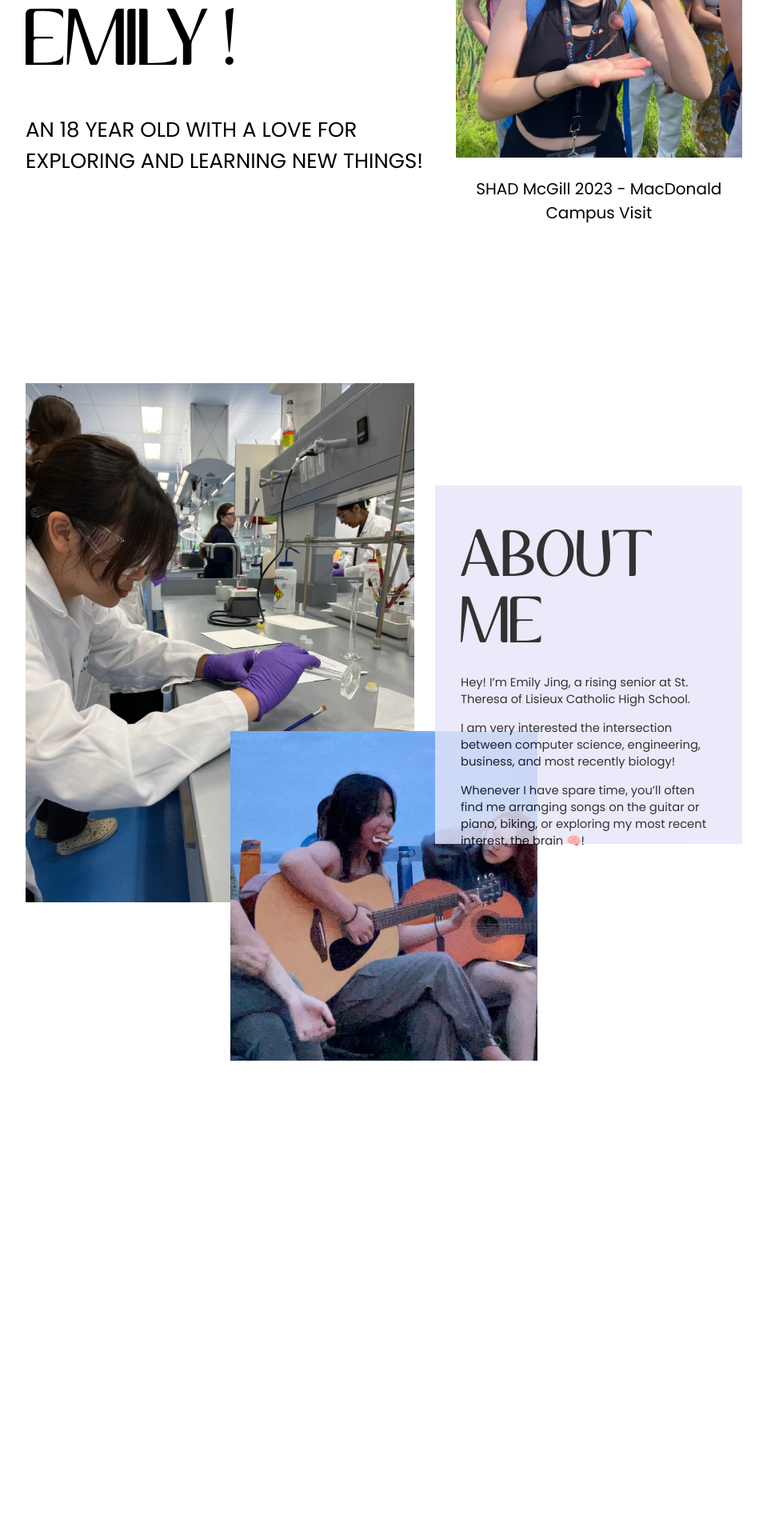
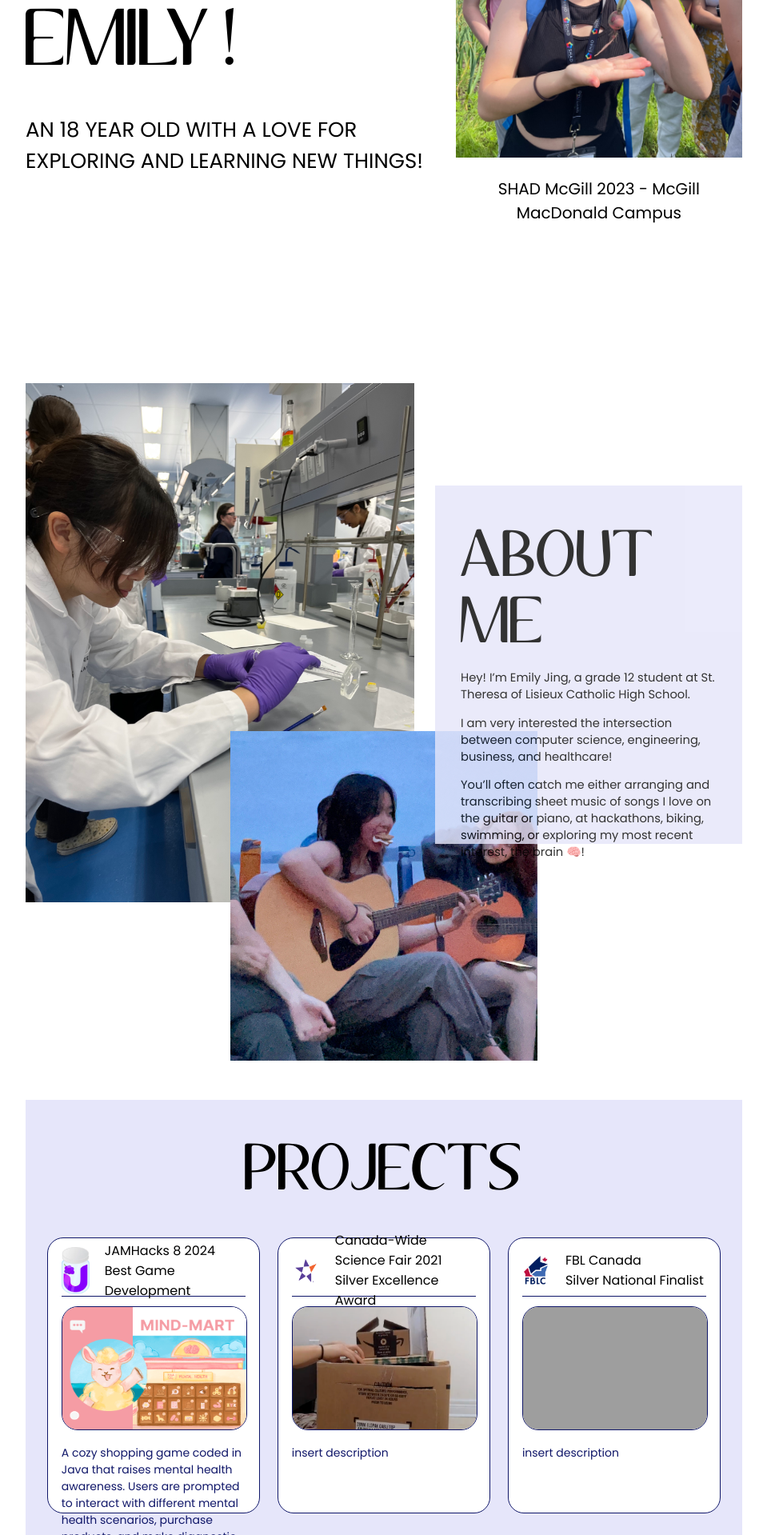
Before and after one commit to ej1ng/portfolio, a PHP site: page / in a window 1280 px wide. Shown: the part 481-2400 px from the top of the page at 80% size, without its empty margins (160-1119 px from the left). Before the commit the page ends 1807 px from the top, so only its background shows below. Run offline with PHP 8.4, Linux system fonts and the light colour scheme; grey boxes are pictures that could not be loaded.

Commit message:
added some projects

```diff
--- a/index.html
+++ b/index.html
@@ -15,26 +15,32 @@
     <body>
         <div class="screen">
             <!--Navbar container-->
-
             <nav class="navbar">
+                <!--Home logo-->
                 <div class="nav-logo">
                     <a href="index.html">
                         <img id="logo" src="images/logo.png">
                     </a>
                 </div>
-
+                <!--Button options-->
                 <div class="nav-options">
+                    <a href="#about-me"class="button">
+                        ABOUT ME
+                    </a>
+                    <a href="#projects"class="button">
+                        PROJECTS
+                    </a>
                     <a href="https://drive.google.com/file/d/1s-3Io4FFIIdEbHP8j-NIftH3UzEjJGBd/view?usp=sharing"class="button">
                         RESUME
                     </a>
                 </div>
             </nav>
 
-
+            <!--Body information-->
             <section class="content-block">
-
                 <!--Introduction section-->
                 <div class="intro-content">
+                    <!--Description-->
                     <div class="left-block">
                         <div id="intro-text">
                             HI, I'M EMILY !
@@ -42,28 +48,89 @@
                         <div class="description-box" id="intro-subtext">
                             AN 18 YEAR OLD WITH A LOVE FOR EXPLORING AND LEARNING NEW THINGS!
                         </div>
-
                     </div>
-
+                    <!--Awesome image-->
                     <div class="right-block">
                         <img id="plant-img" src="images/plant.png">
-                        <p id="caption">SHAD McGill 2023 - MacDonald Campus Visit</p>
+                        <p id="caption">SHAD McGill 2023 - McGill MacDonald Campus</p>
                     </div>
                 </div>
 
-                <div class="about-me-content">
+                <!--About me section-->
+                <div class="about-me-block" id="about-me">
+                    <!--Images-->
                     <img id="lab-img" src="images/lab.png">
                     <img id="guitar-img" src="images/guitar.png">
-
-                    <div class="about-me-block">
+                    <!--About me writing-->
+                    <div class="about-me-content">
                         <p id="header">ABOUT ME</p>
                         <div class="body-text">
-                            <p>Hey! I’m Emily Jing, a rising senior at St. Theresa of Lisieux Catholic High School.<p>
-                            <p>I am very interested the intersection between computer science, engineering, business, and most recently biology!<p>
-                            <p>Whenever I have spare time, you’ll often find me arranging songs on the guitar or piano, biking, or exploring my most recent interest, the brain 🧠!</p>
+                            <p>Hey! I’m Emily Jing, a grade 12 student at St. Theresa of Lisieux Catholic High School.<p>
+                            <p>I am very interested the intersection between computer science, engineering, business, and healthcare!<p>
+                            <p>You’ll often catch me either arranging and transcribing sheet music of songs I love on the guitar or piano, at hackathons, biking, swimming, or exploring my most recent interest, the brain 🧠!</p>
+                        </div>
+                    </div>
+                </div>
+
+                <!--Projects section-->
+                <div class="projects-block" id="projects">
+                    <p id="header">PROJECTS</p>
+                    <!--First row (three per row)-->
+                    <div class="projects-row">
+                        <!--JAMHACKS!-->
+                        <div class="project-container">
+                            <div class="project-upper" id="project-title">
+                                <img id="project-logo" src="images/jamhacks.png">
+                                JAMHacks 8 2024 <br>
+                                Best Game Development
+                            </div>
+                            <a href="https://github.com/ej1ng/mind-mart">
+                                <img id="project-image" src="images/mind-mart.png">
+                            </a>
+                            <div id="project-text">
+                                <p>A cozy shopping game coded in Java that raises mental health awareness. Users are prompted to interact with different mental health scenarios, purchase products, and make diagnostic inferences. </p>
+                            </div>
                         </div>
 
+                        <!--Science fair-->
+                        <div class="project-container">
+                            <div class="project-upper" id="project-title">
+                                <img id="project-logo" src="images/ysc.png">
+                                Canada-Wide Science Fair 2021 <br>
+                                Silver Excellence Award
+                            </div>
+                            <a href="https://partner.projectboard.world/ysc/project/cover-me-treasure-from-porch-pirates-arr-nqddx">
+                                <img id="project-image" src="images/box.png">
+                            </a>
+                            <div id="project-text">
+                                <p>insert description</p>
+                            </div>
+                        </div>
+
+                        <!--CNLC-->
+                        <div class="project-container">
+                            <div class="project-upper" id="project-title">
+                                <img id="project-logo" src="images/fblc.png">
+                                FBL Canada <br>
+                                Silver National Finalist
+                            </div>
+                            <a href="https://github.com/ej1ng/mind-mart">
+                                <img id="project-image" src="images/replace!.png">
+                            </a>
+                            <div id="project-text">
+                                <p>insert description</p>
+                            </div>
+                        </div>
                     </div>
+                    <!--Coming soon-->
+                    <div class="projects-row">
+                        More coming soon!
+                    </div>
+
+
+
+                <!--Experiences and leadership-->
+                <div class="experiences-block" id="experiences">
 
                 </div>
 
--- a/styles.css
+++ b/styles.css
@@ -1,3 +1,6 @@
+html {
+    scroll-behavior: smooth;
+}
 @font-face {
     font-family: 'Outfit';
     src: url(../fonts/Outfit-Light.ttf);
@@ -67,9 +70,10 @@ body {
 .content-block{
     display: block;
     width: 70vw;
-    height: 300vh;
+    height: auto;
     padding-left: 15%;
     padding-right: 15%;
+    animation: transitionIn 1s;
 }
 .intro-content {
     width: 70vw;
@@ -97,7 +101,6 @@ body {
     font-size: 88px;
     font-family: Aubrey;
     color: black;
-    animation: transitionIn 1s;
     padding-top: 280px;
     padding-bottom: 40px;
 }
@@ -105,31 +108,27 @@ body {
     font-size: 26px;
     font-family: Poppins;
     color: black;
-    animation: transitionIn 1s;
 }
 #caption {
     font-size: 20px;
     font-family: Poppins;
     color: black;
-    animation: transitionIn 1s;
     padding-left: 20%;
 }
 #plant-img {
     max-width: 80%;
     max-height: 90%;
-    animation: transitionIn 1s;
     padding-top: 100px;
     padding-left: 20%;
 }
-.about-me-content {
+.about-me-block {
     display: flex;
     width: 70vw;
-    background-color: black;
+    height: 70vw;
 }
 #lab-img {
     max-width: 38%;
     height: auto;
-    animation: transitionIn 1s;
     position: absolute;
     z-index: 1;
 }
@@ -138,13 +137,12 @@ body {
     max-width: 30%;
     height: auto;
     object-fit: contain;
-    animation: transitionIn 1s;
     position: absolute;
     z-index: 2;
     margin-left: 20%;
     margin-top: 34%;
 }
-.about-me-block {
+.about-me-content {
     display: block;
     height: 30vw;
     width: 25vw;
@@ -162,18 +160,75 @@ body {
     font-size: 4.5em;
     font-family: Aubrey;
     color: black;
-    animation: transitionIn 1s;
     margin: auto;
     margin-top: 5%;
-    margin-bottom: 7%;
+    margin-bottom: 5%;
 }
 .body-text {
     font-size: 1.15vw;
     font-family: Poppins;
     color: black;
-    animation: transitionIn 1s;
+}
+.projects-block {
+    display: block;
+    width: 65.8vw;
+    height: auto;
+    padding-top: 0.5%;
+    padding-left: 3%;
+    padding-right: 3%;
+    background-color: lavender;
+}
+.projects-row {
+    display: flex;
+    width: 65.8vw;
+    height: 27vw;
+    padding-bottom: 4%;
+    justify-content: space-between;
+}
+.project-container {
+    display: block;
+    width: 18vw;
+    height: auto;
+    background-color: white;
+    border: 1.5px solid #101769;
+    border-radius: 20px;
+    padding-right: 2%;
+    padding-left: 2%;
+    padding-bottom: 2%;
+    padding-top: 1%;
+}
+.project-upper {
+    display: flex;
+    text-align: left;
+    align-items: center;
+    width: 100%;
+    height: 5vw;
+    margin-bottom: 5%;
+    border-bottom: 1.5px solid #101769
+}
+#project-logo {
+    display: block;
+    width: 35px;
+    margin-right: 19px;
+}
+#project-title {
+    font-size: 16px;
+    font-family: Poppins;
+    color: black;
+}
+#project-image {
+    width: 100%;
+    height: 12vw;
+    border-radius: 20px;
+    border: 1.5px solid #101769
+}
+#project-text {
+    font-size: 14px;
+    font-family: Poppins;
+    color: #101769;
+    text-align: left;
+}
 
-}
 
 @keyframes transitionIn {
     from {
```
Also changed, not shown: images/box.png (added), images/fblc.png (added), images/jamhacks.png (added), images/mind-mart.png (added), images/ysc.png (added).
